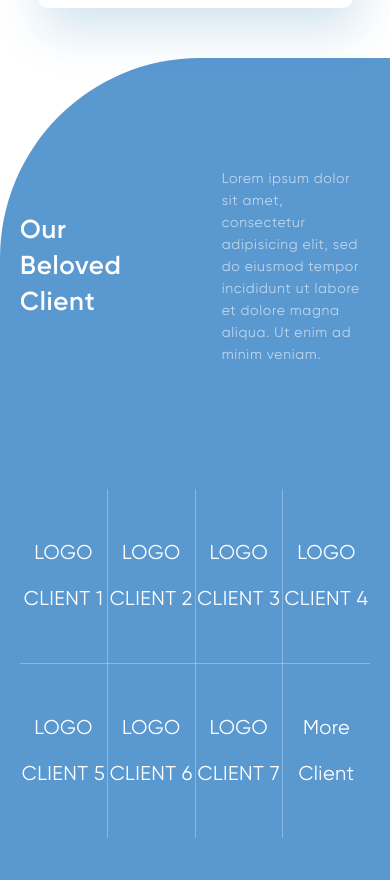
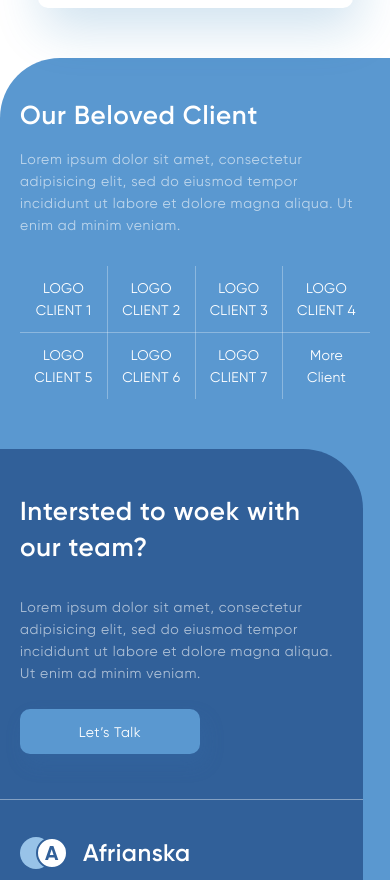
Before and after one commit to NadezhdaSK/Afrianska, a website: page src/index.html in a window 390 px wide. Shown: the part 2378-3258 px from the top of the page. Drawn offline with nearby package versions, Linux system fonts and the light colour scheme; files that its build step writes are made by us from their sources; a web font is replaced by a local one.

Commit message:
Адаптив блока - Клиенты

```diff
--- a/src/scss/blocks/client.scss
+++ b/src/scss/blocks/client.scss
@@ -44,8 +44,8 @@
         padding: 40px 0;
         width: 100%;
         color: #fff;
-        font-size: 20px;
-        line-height: 46px;
+        font-size: inherit;
+        line-height: inherit;
         letter-spacing: .02em;
 
         &:not(.client__link--more) {
@@ -57,3 +57,75 @@
         }
     }
 }
+
+@media (max-width: 997px) {
+    .client {
+        border-radius: 130px 0 0 0;
+
+        &__title {
+            width: 40%;
+            margin-right: 30px;
+        }
+
+        &__link {
+            padding: 30px 0;
+        }
+    }
+}
+
+@media (max-width: 769px) {
+    .client {
+
+        &__link {
+            padding: 25px 0;
+        }
+    }
+}
+
+@media (max-width: 660px) {
+    .client {
+        border-radius: 90px 0 0 0;
+        padding-top: 60px;
+
+        &__text {
+            margin-bottom: 50px;
+        }
+
+        &__title {
+            width: 50%;
+        }
+
+        &__table {
+            margin-bottom: 80px;
+        }
+    }
+}
+
+@media (max-width: 575px) {
+    .client {
+        padding-top: 40px;
+        border-radius: 60px 0 0 0;
+
+        &__title {
+            width: 100%;
+        }
+
+        &__text {
+            display: block;
+            margin-bottom: 30px;
+        }
+
+        &__descr {
+            width: 100%;
+        }
+
+        &__table {
+            margin-bottom: 50px;
+        }
+
+        &__link {
+            padding: 10px;
+            min-height: 64px;
+        }
+    }
+}
--- a/src/scss/blocks/footer.scss
+++ b/src/scss/blocks/footer.scss
@@ -256,6 +256,10 @@
         padding-bottom: 30px;
         border-radius: 0 60px 0 0;
 
+        &__title {
+            width: 100%;
+        }
+
         &__btn-talk {
             position: relative;
             top: 0;
```
